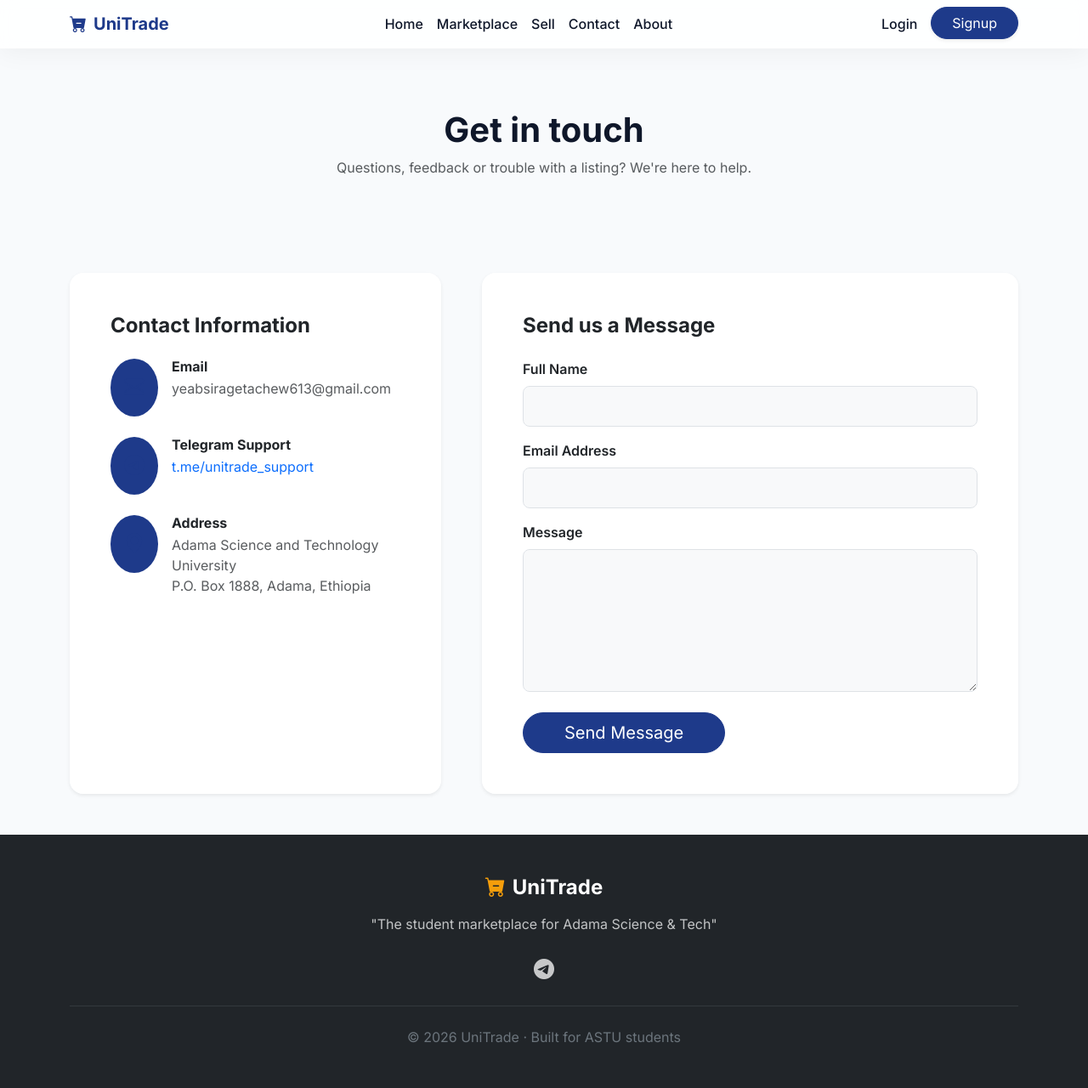
After one commit to yeab-12/astu-unitrade-marketplace, a PHP site: page /contact.php in a window 1280 px wide. The commit adds this page. Shown: the whole page at 85% size. Run offline with PHP 8.4, Linux system fonts and the light colour scheme.

Commit message:
ui/ux desin

```diff
--- /dev/null
+++ b/contact.php
@@ -0,0 +1,102 @@
+<?php
+require_once 'includes/db.php';
+require_once 'includes/header.php';
+
+$success = '';
+$error = '';
+
+if ($_SERVER['REQUEST_METHOD'] === 'POST') {
+    $name = trim($_POST['name'] ?? '');
+    $email = trim($_POST['email'] ?? '');
+    $message = trim($_POST['message'] ?? '');
+
+    if ($name && $email && $message) {
+        $stmt = $pdo->prepare("INSERT INTO contact_messages (name, email, message) VALUES (?, ?, ?)");
+        if ($stmt->execute([$name, $email, $message])) {
+            $success = "Thank you for getting in touch! We'll respond shortly.";
+        } else {
+            $error = "Something went wrong. Please try again later.";
+        }
+    } else {
+        $error = "All fields are required.";
+    }
+}
+?>
+
+<div class="container py-5 mt-4">
+    <div class="row align-items-center mb-5">
+        <div class="col-12 text-center mb-5">
+            <h1 class="fw-bold">Get in touch</h1>
+            <p class="text-muted">Questions, feedback or trouble with a listing? We're here to help.</p>
+        </div>
+    </div>
+
+    <div class="row g-5">
+        <div class="col-md-5">
+            <div class="card glass-card border-0 p-5 h-100 shadow-sm">
+                <h4 class="fw-bold mb-4">Contact Information</h4>
+
+                <div class="d-flex align-items-start mb-4">
+                    <div class="bg-primary bg-opacity-10 rounded-circle p-3 me-3">
+                        <i class="bi bi-envelope-fill text-primary fs-4"></i>
+                    </div>
+                    <div>
+                        <h6 class="fw-bold mb-1">Email</h6>
+                        <p class="text-muted mb-0">yeabsiragetachew613@gmail.com</p>
+                    </div>
+                </div>
+
+                <div class="d-flex align-items-start mb-4">
+                    <div class="bg-primary bg-opacity-10 rounded-circle p-3 me-3">
+                        <i class="bi bi-telegram text-primary fs-4"></i>
+                    </div>
+                    <div>
+                        <h6 class="fw-bold mb-1">Telegram Support</h6>
+                        <p class="text-muted mb-0"><a href="https://t.me/unitrade_support" class="text-decoration-none">t.me/unitrade_support</a></p>
+                    </div>
+                </div>
+
+                <div class="d-flex align-items-start mb-4">
+                    <div class="bg-primary bg-opacity-10 rounded-circle p-3 me-3">
+                        <i class="bi bi-geo-alt-fill text-primary fs-4"></i>
+                    </div>
+                    <div>
+                        <h6 class="fw-bold mb-1">Address</h6>
+                        <p class="text-muted mb-0">Adama Science and Technology University<br>P.O. Box 1888, Adama, Ethiopia</p>
+                    </div>
+                </div>
+            </div>
+        </div>
+
+        <div class="col-md-7">
+            <div class="card glass-card border-0 p-5 shadow-sm">
+                <h4 class="fw-bold mb-4">Send us a Message</h4>
+
+                <?php if ($success): ?>
+                    <div class="alert alert-success rounded-3"><i class="bi bi-check-circle-fill me-2"></i><?= $success ?></div>
+                <?php endif; ?>
+                <?php if ($error): ?>
+                    <div class="alert alert-danger rounded-3"><i class="bi bi-exclamation-triangle-fill me-2"></i><?= $error ?></div>
+                <?php endif; ?>
+
+                <form method="POST" action="">
+                    <div class="mb-3">
+                        <label for="name" class="form-label fw-semibold">Full Name</label>
+                        <input type="text" class="form-control form-control-lg bg-light" id="name" name="name" required>
+                    </div>
+                    <div class="mb-3">
+                        <label for="email" class="form-label fw-semibold">Email Address</label>
+                        <input type="email" class="form-control form-control-lg bg-light" id="email" name="email" required>
+                    </div>
+                    <div class="mb-4">
+                        <label for="message" class="form-label fw-semibold">Message</label>
+                        <textarea class="form-control form-control-lg bg-light" id="message" name="message" rows="5" required></textarea>
+                    </div>
+                    <button type="submit" class="btn btn-primary btn-lg rounded-pill px-5">Send Message</button>
+                </form>
+            </div>
+        </div>
+    </div>
+</div>
+
+<?php require_once 'includes/footer.php'; ?>
--- /dev/null
+++ b/css/style.css
@@ -0,0 +1,195 @@
+:root {
+    --primary-color: #1E3A8A;
+    --accent-color: #F59E0B;
+    --bg-color: #F8FAFC;
+    --text-color: #0F172A;
+    --white: #FFFFFF;
+}
+
+body {
+    font-family: 'Inter', sans-serif;
+    background-color: var(--bg-color);
+    color: var(--text-color);
+    display: flex;
+    flex-direction: column;
+    min-height: 100vh;
+}
+
+.text-primary { color: var(--primary-color) !important; }
+.bg-primary { background-color: var(--primary-color) !important; }
+.btn-primary {
+    background-color: var(--primary-color);
+    border-color: var(--primary-color);
+    transition: all 0.3s ease;
+}
+.btn-primary:hover {
+    background-color: #152B6A;
+    border-color: #152B6A;
+    transform: translateY(-2px);
+    box-shadow: 0 4px 12px rgba(30, 58, 138, 0.3);
+}
+
+.text-accent { color: var(--accent-color) !important; }
+.bg-accent { background-color: var(--accent-color) !important; }
+.btn-accent {
+    background-color: var(--accent-color);
+    border-color: var(--accent-color);
+    color: white;
+    transition: all 0.3s ease;
+}
+.btn-accent:hover {
+    background-color: #D97706;
+    border-color: #D97706;
+    color: white;
+    transform: translateY(-2px);
+    box-shadow: 0 4px 12px rgba(245, 158, 11, 0.3);
+}
+
+/* Glassmorphism Navbar */
+.glass-navbar {
+    background: rgba(255, 255, 255, 0.85);
+    backdrop-filter: blur(10px);
+    -webkit-backdrop-filter: blur(10px);
+    border-bottom: 1px solid rgba(255, 255, 255, 0.3);
+    box-shadow: 0 4px 30px rgba(0, 0, 0, 0.05);
+}
+
+.hover-underline {
+    position: relative;
+    color: var(--text-color);
+    font-weight: 500;
+}
+.hover-underline::after {
+    content: '';
+    position: absolute;
+    width: 0;
+    height: 2px;
+    bottom: 0;
+    left: 50%;
+    background-color: var(--primary-color);
+    transition: all 0.3s ease-in-out;
+    transform: translateX(-50%);
+}
+.hover-underline:hover::after {
+    width: 80%;
+}
+.nav-link:hover { color: var(--primary-color); }
+
+/* Glassmorphism Cards */
+.glass-card {
+    background: rgba(255, 255, 255, 0.9);
+    backdrop-filter: blur(10px);
+    border: 1px solid rgba(255, 255, 255, 0.5);
+    border-radius: 16px;
+    box-shadow: 0 10px 30px rgba(0, 0, 0, 0.08);
+}
+
+/* Category Cards with Images */
+.category-card {
+    border-radius: 16px;
+    overflow: hidden;
+    transition: transform 0.3s ease, box-shadow 0.3s ease;
+}
+.category-img-wrapper {
+    width: 100%;
+    height: 180px;
+    overflow: hidden;
+    background: linear-gradient(135deg, #E0E7FF 0%, #C7D2FE 100%);
+}
+.category-img {
+    width: 100%;
+    height: 100%;
+    object-fit: cover;
+    transition: transform 0.5s ease;
+}
+.category-card:hover .category-img {
+    transform: scale(1.08);
+}
+.category-icon-fallback {
+    width: 100%;
+    height: 100%;
+    display: flex;
+    align-items: center;
+    justify-content: center;
+    font-size: 3.5rem;
+    color: var(--primary-color);
+}
+
+/* Hover Animations for Items & Categories */
+.hover-lift {
+    transition: transform 0.3s ease, box-shadow 0.3s ease;
+}
+.hover-lift:hover {
+    transform: translateY(-8px);
+    box-shadow: 0 15px 30px rgba(0, 0, 0, 0.1);
+}
+
+.item-card {
+    border: none;
+    border-radius: 12px;
+    overflow: hidden;
+    background: var(--white);
+}
+.item-card img {
+    height: 200px;
+    object-fit: cover;
+    transition: transform 0.5s ease;
+}
+.item-card:hover img {
+    transform: scale(1.05);
+}
+.condition-badge {
+    position: absolute;
+    top: 10px;
+    right: 10px;
+    background: rgba(255, 255, 255, 0.9);
+    padding: 4px 10px;
+    border-radius: 20px;
+    font-size: 0.8rem;
+    font-weight: 600;
+    box-shadow: 0 2px 5px rgba(0,0,0,0.1);
+}
+
+/* Hero Section */
+.hero-section {
+    position: relative;
+    background: url('https://images.unsplash.com/photo-1541339907198-e08756dedf3f?ixlib=rb-4.0.3&auto=format&fit=crop&w=1920&q=80') center/cover no-repeat;
+    min-height: 80vh;
+    display: flex;
+    align-items: center;
+}
+.hero-overlay {
+    position: absolute;
+    top: 0; left: 0; right: 0; bottom: 0;
+    background: linear-gradient(135deg, rgba(30, 58, 138, 0.85) 0%, rgba(15, 23, 42, 0.9) 100%);
+}
+.hero-content {
+    position: relative;
+    z-index: 2;
+    color: var(--white);
+}
+
+/* Search Bar */
+.search-bar-wrapper {
+    background: var(--white);
+    padding: 8px;
+    border-radius: 50px;
+    box-shadow: 0 10px 25px rgba(0,0,0,0.2);
+}
+.search-bar-wrapper input {
+    border: none;
+    box-shadow: none !important;
+    padding-left: 20px;
+}
+
+/* Utility */
+.transition { transition: all 0.3s ease; }
+.hover-opacity-100:hover { opacity: 1 !important; }
+.rounded-xl { border-radius: 20px; }
+
+/* Admin Sidebar */
+.admin-sidebar {
+    min-height: calc(100vh - 76px);
+    background: var(--white);
+    box-shadow: 2px 0 10px rgba(0,0,0,0.05);
+}
--- /dev/null
+++ b/js/app.js
@@ -0,0 +1,55 @@
+document.addEventListener('DOMContentLoaded', () => {
+    // Basic form validation for signup
+    const signupForm = document.getElementById('signupForm');
+    if (signupForm) {
+        signupForm.addEventListener('submit', function(e) {
+            const password = document.getElementById('password').value;
+            const telegram = document.getElementById('telegram_username').value;
+            const phone = document.getElementById('phone').value;
+            const ugr = document.getElementById('ugr_id').value;
+
+            if (password.length < 8 || password.length > 10) {
+                e.preventDefault();
+                alert('Password must be between 8 and 10 characters.');
+                return;
+            }
+
+            if (!telegram.startsWith('@')) {
+                e.preventDefault();
+                alert('Telegram username must start with @');
+                return;
+            }
+
+            const phonePattern = /^\+2519\d{8}$/;
+            if (!phonePattern.test(phone)) {
+                e.preventDefault();
+                alert('Phone number must be in format +2519XXXXXXXX');
+                return;
+            }
+
+            const ugrPattern = /^UGR\/\d{5}\/\d{2}$/;
+            if (!ugrPattern.test(ugr)) {
+                e.preventDefault();
+                alert('UGR ID must be in format UGR/XXXXX/XX');
+                return;
+            }
+        });
+    }
+
+    // Image upload preview (sell.php)
+    const imageInput = document.getElementById('image');
+    const imagePreview = document.getElementById('imagePreview');
+    if (imageInput && imagePreview) {
+        imageInput.addEventListener('change', function() {
+            const file = this.files[0];
+            if (file) {
+                const reader = new FileReader();
+                reader.onload = function(e) {
+                    imagePreview.src = e.target.result;
+                    imagePreview.classList.remove('d-none');
+                }
+                reader.readAsDataURL(file);
+            }
+        });
+    }
+});
```
Also changed, not shown: about.php (added, +44 -0 lines), includes/footer.php (line endings or trailing spaces), includes/header.php (line endings or trailing spaces).
